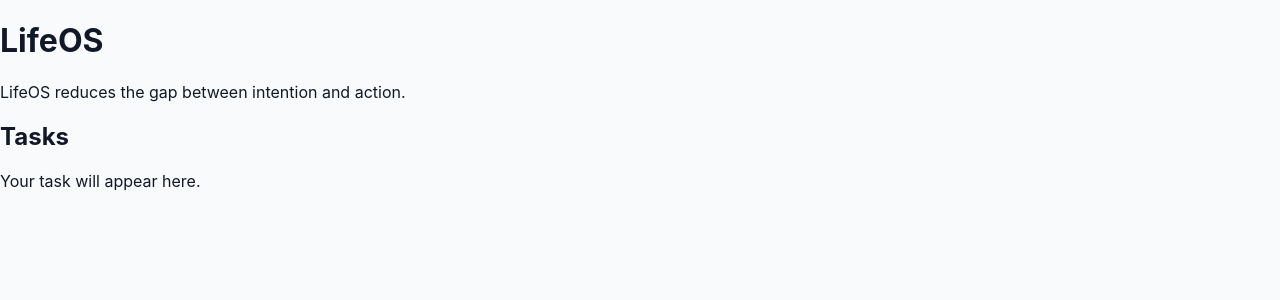
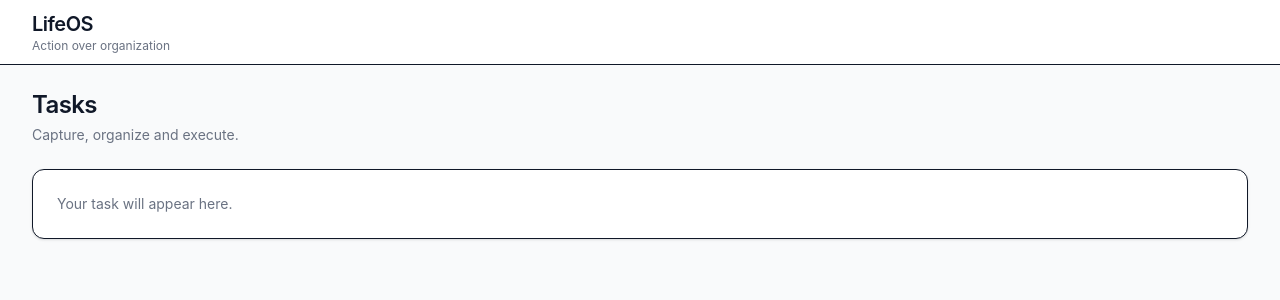
Before and after one commit to OskarSui/lifeos, a React (Vite) app in the folder apps/web/: page / in a window 1280 px wide. Shown: the top 300 px of the page. Built offline with nearby package versions, Linux system fonts and the light colour scheme.

Commit message:
feat(client): Added AppShell and tailwindcss style

```diff
--- a/apps/web/package.json
+++ b/apps/web/package.json
@@ -10,8 +10,10 @@
     "preview": "vite preview"
   },
   "dependencies": {
+    "@tailwindcss/vite": "^4.3.3",
     "react": "^19.2.8",
-    "react-dom": "^19.2.8"
+    "react-dom": "^19.2.8",
+    "tailwindcss": "^4.3.3"
   },
   "devDependencies": {
     "@eslint/js": "^10.0.1",
--- a/apps/web/src/App.tsx
+++ b/apps/web/src/App.tsx
@@ -1,15 +1,11 @@
+import AppShell from "./components/layout/AppShell";
 import TaskPage from "./pages/TaskPage";
 
 function App() {
   return (
-    <main>
-      <header>
-        <h1>LifeOS</h1>
-        <p>LifeOS reduces the gap between intention and action.</p>
-      </header>
-
+    <AppShell>
       <TaskPage />
-    </main>
+    </AppShell>
   );
 }
 
--- /dev/null
+++ b/apps/web/src/components/layout/AppShell.tsx
@@ -0,0 +1,23 @@
+interface AppShellProps {
+  children: React.ReactNode;
+}
+
+function AppShell({ children }: AppShellProps) {
+  return (
+    <div className="min-h-screen bg-gray-50 text-gray-900">
+      <header className="border-b bg-white">
+        <div className="mx-auto flex h-16 max-w-7xl items-center px-4 sm:px-6 lg:px-8">
+          <div>
+            <h1 className="text-xl font-semibold tracking-tight">LifeOS</h1>
+
+            <p className="hidden text-xs text-gray-500 sm:block">Action over organization</p>
+          </div>
+        </div>
+      </header>
+
+      <main className="mx-auto max-w-7xl px-4 py-6 sm:px-6 lg:px-8">{children}</main>
+    </div>
+  );
+}
+
+export default AppShell;
--- a/apps/web/src/index.css
+++ b/apps/web/src/index.css
@@ -1,4 +1,4 @@
-/* @import "tailwindcss"; */
+@import "tailwindcss";
 
 :root {
   font-family:
--- a/apps/web/src/pages/TaskPage.tsx
+++ b/apps/web/src/pages/TaskPage.tsx
@@ -1,9 +1,13 @@
 function TaskPage() {
   return (
-    <section>
-      <h2>Tasks</h2>
-
-      <p>Your task will appear here.</p>
+    <section className="space-y-6">
+      <div>
+        <h2 className="text-2xl font-semibold tracking-tight">Tasks</h2>
+        <p className="mt-1 text-sm text-gray-500">Capture, organize and execute.</p>
+      </div>
+      <div className="rounded-xl border bg-white p-6 shadow-sm">
+        <p className="text-sm text-gray-500">Your task will appear here.</p>
+      </div>
     </section>
   );
 }
--- a/apps/web/vite.config.ts
+++ b/apps/web/vite.config.ts
@@ -1,7 +1,8 @@
-import react from '@vitejs/plugin-react'
-import { defineConfig } from 'vite'
+import react from "@vitejs/plugin-react";
+import { defineConfig } from "vite";
+import tailwindcss from "@tailwindcss/vite";
 
 // https://vite.dev/config/
 export default defineConfig({
-  plugins: [react()],
-})
+  plugins: [react(), tailwindcss()],
+});
```
Also changed, not shown: apps/web/src/App.css (deleted), 1 other file (tests, documents, lock files or other folders).
